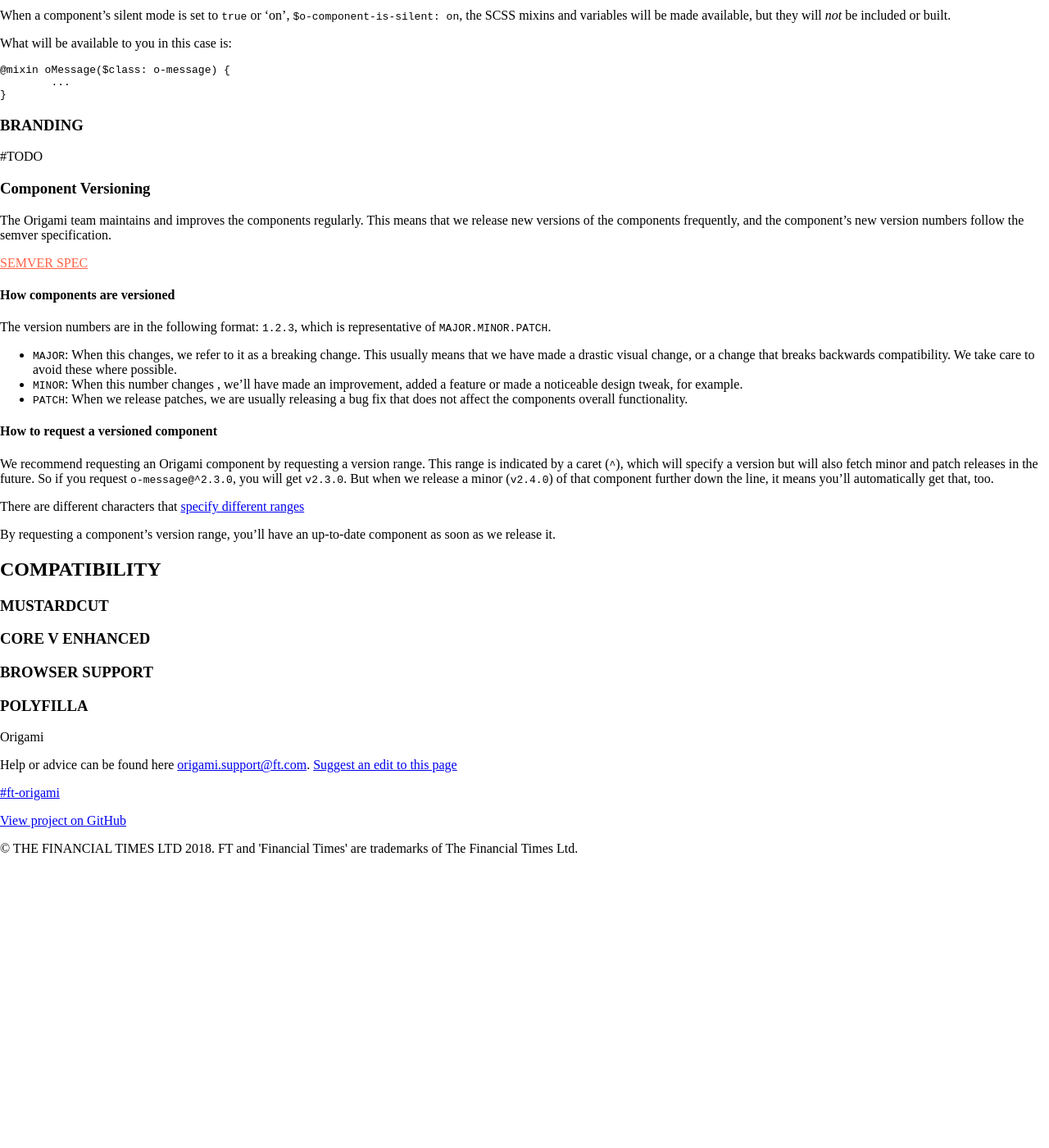
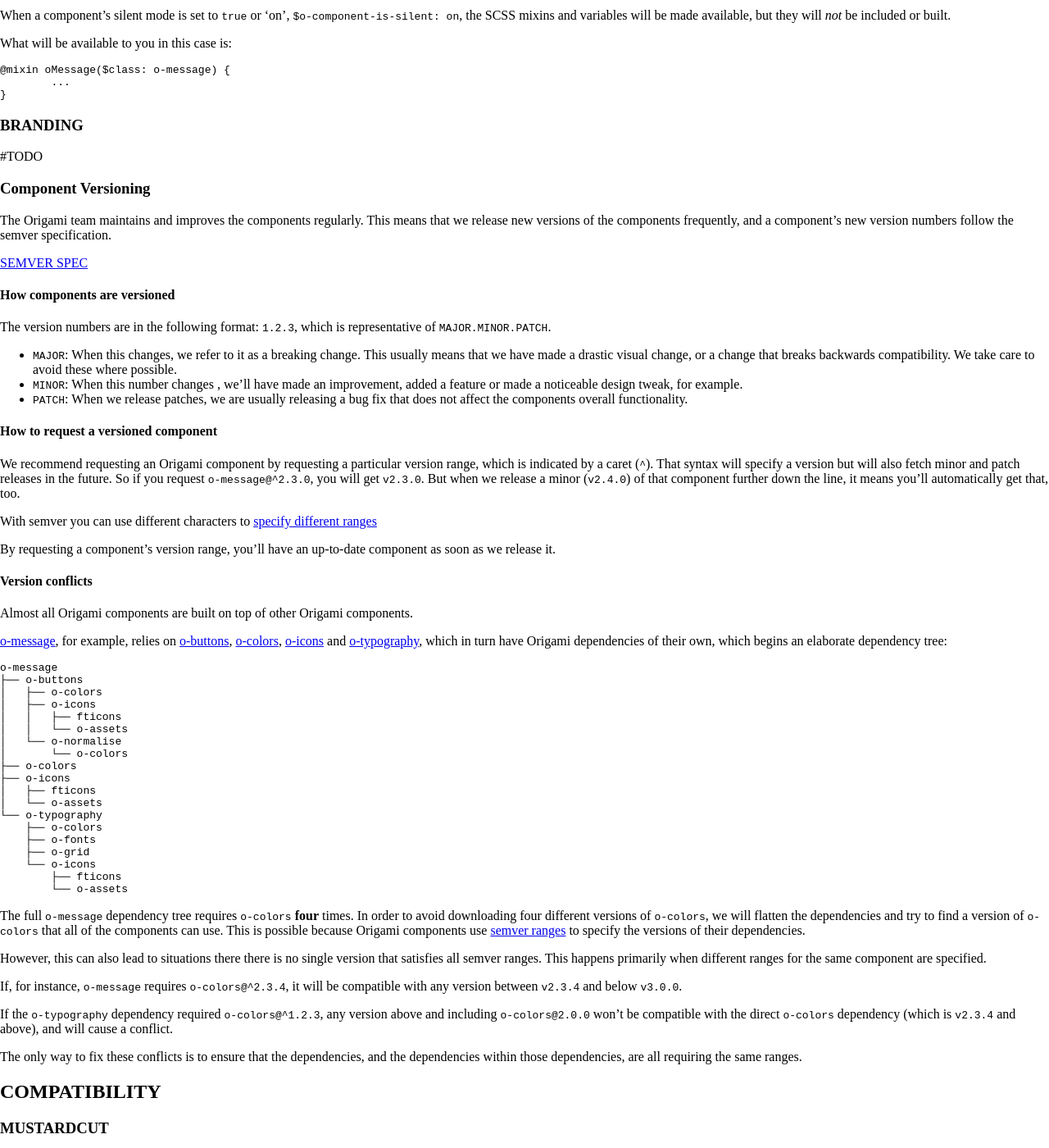
Before and after one commit to Financial-Times/origami-website, a Jekyll site: the page built from _documentation/components.md, in a window 1280 px wide and 1400 px high, scrolled down 2508 px. Shown: the whole window at 82% size. Built offline with Jekyll 4.4.1, drawn with Linux system fonts in a browser that asks for light colours; a style sheet for code colours, icons or effects is not loaded; before the commit the page ends 3552 px from its top, so only the background shows below that.

Commit message:
add verion conflicts section

````diff
--- a/_documentation/components.md
+++ b/_documentation/components.md
@@ -76,8 +76,7 @@ An Origami component generally has a comprehensive set of SCSS mixins and variab
 If we consider a small snippet of SCSS, as the one below, we can illustrate how silent mode works.
 <aside>This is an illustration of styles in a component, not an accurate representation of an <code>o-message</code> mixin.</aside>
 
-```
-$o-message-is-silent: true !default;
+<pre><code class="o-syntax-highlight--scss">$o-message-is-silent: true !default;
 
 @mixin oMessage($class: o-message) {
 	.#{$class} {
@@ -94,15 +93,14 @@ $o-message-is-silent: true !default;
 
 	// Set to silent again to avoid being output twice
 	$o-message-is-silent: true !global;
-}
-```
+}</code></pre>
 
 #### OFF
 When a component's silent mode is `false` or, 'off', `$o-component-is-silent: false`, the SCSS in the example above will be included automatically and will build all of its styles.
 
 The following will be available for you to use in your project:
-```
-.o-message {
+
+<pre><code class="o-syntax-highlight--scss">.o-message {
 	display: block;
 }
 
@@ -112,8 +110,7 @@ The following will be available for you to use in your project:
 
 @mixin oMessage($class: o-message) {
 	...
-}
-```
+}</code></pre>
 
 #### ON
 
@@ -121,11 +118,10 @@ When a component's silent mode is set to `true` or 'on', `$o-component-is-silent
 
 What will be available to you in this case is:
 
-```
-@mixin oMessage($class: o-message) {
+
+<pre><code class="o-syntax-highlight--scss">@mixin oMessage($class: o-message) {
 	...
-}
-```
+}</code></pre>
 
 ### BRANDING
 
@@ -146,11 +142,47 @@ The version numbers are in the following format: `1.2.3`, which is representativ
 
 #### How to request a versioned component
 
-We recommend requesting an Origami component by requesting a version range. This range is indicated by a caret (`^`), which will specify a version but will also fetch minor and patch releases in the future. So if you request `o-message@^2.3.0`, you will get `v2.3.0`. But when we release a minor (`v2.4.0`) of that component further down the line, it means you'll automatically get that, too.
+We recommend requesting an Origami component by requesting a particular version range, which is indicated by a caret (`^`). That syntax will specify a version but will also fetch minor and patch releases in the future. So if you request `o-message@^2.3.0`, you will get `v2.3.0`. But when we release a minor (`v2.4.0`) of that component further down the line, it means you'll automatically get that, too.
 
-<aside>There are different characters that <a href="https://semver.npmjs.com/" class="o-typography-link--external" target="\_blank" rel="noopener">specify different ranges</a></aside>
+<aside>With semver you can use different characters to <a href="https://semver.npmjs.com/" class="o-typography-link--external" target="\_blank" rel="noopener">specify different ranges</a></aside>
 
 By requesting a component's version range, you'll have an up-to-date component as soon as we release it.
+
+#### Version conflicts
+
+Almost all Origami components are built on top of other Origami components.
+
+[o-message](https://registry.origami.ft.com/components/o-message), for example, relies on [o-buttons](https://registry.origami.ft.com/components/o-message), [o-colors](https://registry.origami.ft.com/components/o-colors), [o-icons](https://registry.origami.ft.com/components/o-icons) and [o-typography](https://registry.origami.ft.com/components/o-typography), which in turn have Origami dependencies of their own, which begins an elaborate dependency tree:
+
+<pre><code class="o-syntax-highlight--bash">o-message
+├── o-buttons
+│   ├── o-colors
+│   ├── o-icons
+│   │   ├── fticons
+│   │   └── o-assets
+│   └── o-normalise
+│       └── o-colors
+├── o-colors
+├── o-icons
+│   ├── fticons
+│   └── o-assets
+└── o-typography
+    ├── o-colors
+    ├── o-fonts
+    ├── o-grid
+    └── o-icons
+        ├── fticons
+        └── o-assets</code></pre>
+
+The full `o-message` dependency tree requires `o-colors` **four** times. In order to avoid downloading four different versions of `o-colors`, we will flatten the dependencies and try to find a version of `o-colors` that all of the components can use. This is possible because Origami components use [semver ranges](#how-to-request-a-versioned-component) to specify the versions of their dependencies.
+
+However, this can also lead to situations there there is no single version that satisfies all semver ranges. This happens primarily when different ranges for the same component are specified.
+
+If, for instance, `o-message` requires `o-colors@^2.3.4`, it will be compatible with any version between `v2.3.4` and below `v3.0.0`.
+
+If the `o-typography` dependency required `o-colors@^1.2.3`, any version above and including `o-colors@2.0.0` won't be compatible with the direct `o-colors` dependency (which is `v2.3.4` and above), and will cause a conflict.
+
+The only way to fix these conflicts is to ensure that the dependencies, and the dependencies within those dependencies, are all requiring the same ranges.
 
 ## COMPATIBILITY
 ### MUSTARDCUT
````
Also changed, not shown: other parts of _documentation/components.md (+2 -2 lines).
